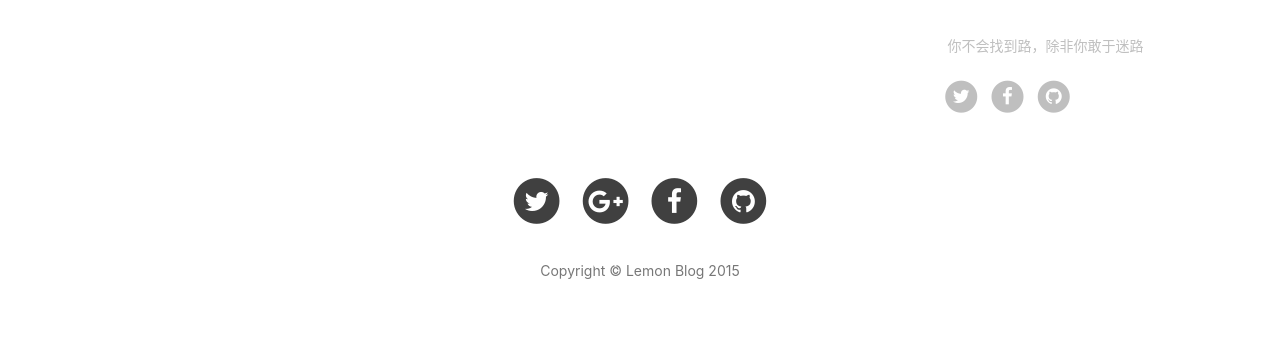
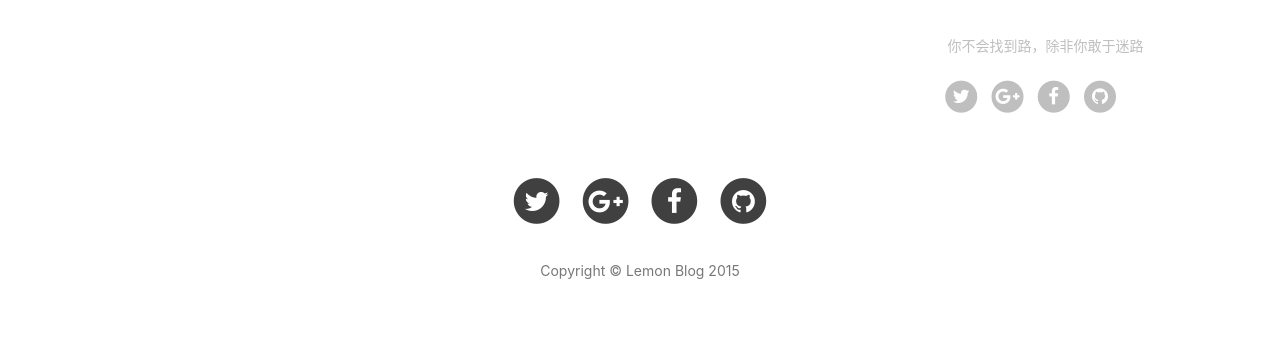
Before and after one commit to Refkay/Refkay.github.io, a Jekyll site: the page built from index.html, in a window 1280 px wide. Shown: the part 745-1101 px from the top of the page. Built offline with Jekyll 4.4.1, drawn with Linux system fonts in a browser that asks for light colours; nearby versions of some CDN libraries; the list of posts is cut into pages by our own code; comment, search, counter and statistics services are not loaded.

Commit message:
add google

```diff
--- a/_includes/footer.html
+++ b/_includes/footer.html
@@ -28,10 +28,10 @@
 
                     {% if site.google_username %}
                     <li>
-                        <a target="_blank" href="https://www.zhihu.com/people/lemon-96-96">
+                        <a target="_blank" href="https://plus.google.com/{{site.google_username}}">
                             <span class="fa-stack fa-lg">
                                 <i class="fa fa-circle fa-stack-2x"></i>
-                                <i class="fa fa-google-plus fa-stack-1x fa-inverse">知</i>
+                                <i class="fa fa-google-plus fa-stack-1x fa-inverse"></i>
                             </span>
                         </a>
                     </li>
--- a/_layouts/page.html
+++ b/_layouts/page.html
@@ -119,12 +119,12 @@ layout: default
                                 </a>
                             </li>
                             {% endif %}
-                            {% if site.zhihu_username %}
+                            {% if site.google_username %}
                             <li>
-                                <a target="_blank" href="https://www.zhihu.com/people/{{ site.zhihu_username }}">
+                                <a target="_blank" href="https://plus.google.com/{{ site.google_username }}">
                                     <span class="fa-stack fa-lg">
                                         <i class="fa fa-circle fa-stack-2x"></i>
-                                        <i class="fa  fa-stack-1x fa-inverse">知</i>
+                                        <i class="fa fa-google-plus fa-stack-1x fa-inverse"></i>
                                     </span>
                                 </a>
                             </li>
```
